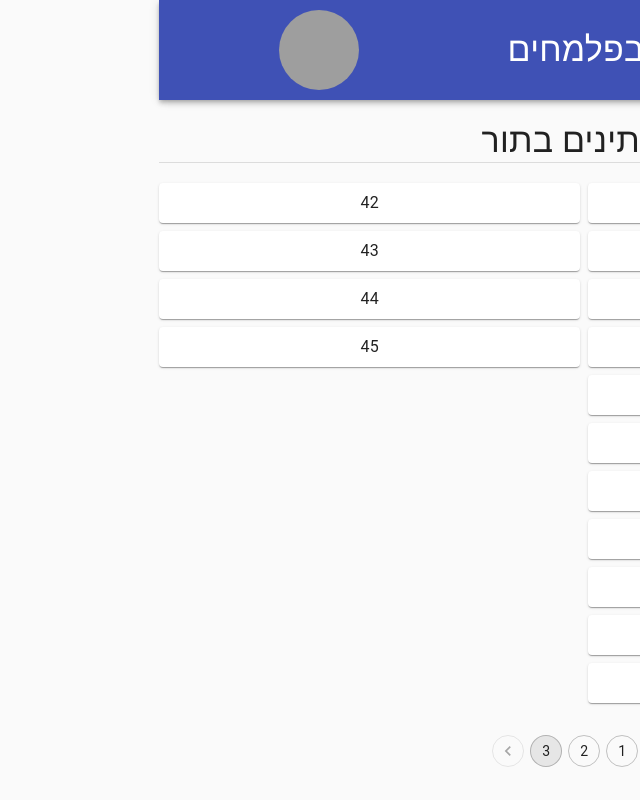
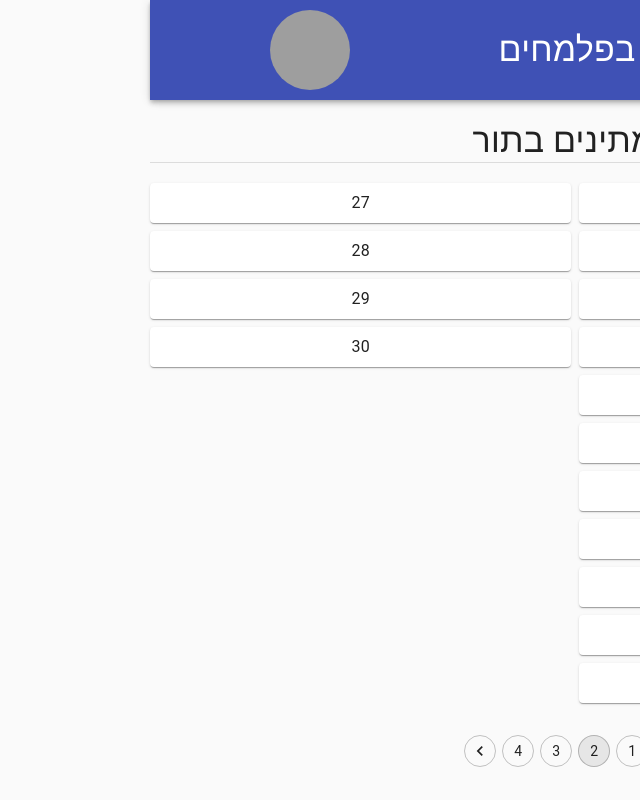
Before and after one commit to AmitFeldman/queue-rona, a React (Create React App) app: page /schedule in a window 1280 px wide. Shown: the whole page, without its empty margins (640-1280 px from the left). Built offline with nearby package versions, Linux system fonts and the light colour scheme; what jss-rtl would draw is missing.

Commit message:
split up into files

```diff
--- /dev/null
+++ b/src/components/Header.js
@@ -0,0 +1,14 @@
+import {Divider, Typography} from '@material-ui/core';
+import React from 'react';
+
+const Header = ({text}) => {
+  return (
+    <>
+      <Typography variant="h4">{text}</Typography>
+      <Divider />
+      <br />
+    </>
+  );
+};
+
+export default Header;
--- a/src/components/ScheduleView.js
+++ b/src/components/ScheduleView.js
@@ -1,23 +1,15 @@
-import React, {useEffect} from 'react';
-import {Grid, Typography, Divider, makeStyles} from '@material-ui/core';
+import React from 'react';
+import {Grid, makeStyles, Typography} from '@material-ui/core';
 import {useUsers} from '../context/users-context';
 import {useStations} from '../context/stations-context';
 import Paper from '@material-ui/core/Paper';
 import Box from '@material-ui/core/Box';
 import Pagination from '@material-ui/lab/Pagination';
+import Header from './Header';
+import Station from './Station';
 
 const USERS_PER_PAGE = 15;
-const PAGE_INTERVAL_TIMEOUT = 2000;
-
-const Title = ({text}) => {
-  return (
-    <>
-      <Typography variant="h4">{text}</Typography>
-      <Divider />
-      <br />
-    </>
-  );
-};
+const PAGE_INTERVAL_TIMEOUT = 3000;
 
 const useStyles = makeStyles((theme) => ({
   root: {
@@ -28,32 +20,6 @@ const useStyles = makeStyles((theme) => ({
   },
 }));
 
-const ALERT_TIMEOUT = 3000;
-
-const Station = ({name, current}) => {
-  const [alert, setAlert] = React.useState(false);
-
-  React.useEffect(() => {
-    if (current !== undefined) {
-      setAlert(true);
-      setTimeout(() => {
-        setAlert(false);
-      }, ALERT_TIMEOUT);
-    }
-  }, [current]);
-
-  return (
-    <Paper style={{backgroundColor: alert ? 'lightgreen' : 'white'}}>
-      <Box p={1}>
-        <Typography variant="h3">{name}</Typography>
-        <Typography variant="h6">
-          {current !== undefined ? 'חייל בעמדה: ' + current : 'העמדה פנויה'}
-        </Typography>
-      </Box>
-    </Paper>
-  );
-};
-
 const ScheduleView = () => {
   const {users} = useUsers();
   const {stations} = useStations();
@@ -63,7 +29,7 @@ const ScheduleView = () => {
   React.useEffect(() => {
     const intervalId = setInterval(() => {
       setPage((p) => {
-        const pagesCount = Math.floor(users.length / USERS_PER_PAGE);
+        const pagesCount = Math.ceil(users.length / USERS_PER_PAGE);
         return p < pagesCount ? p + 1 : 1;
       });
     }, PAGE_INTERVAL_TIMEOUT);
@@ -76,7 +42,7 @@ const ScheduleView = () => {
   return (
     <Grid container spacing={1}>
       <Grid item xs={4}>
-        <Title text={'תחנות'} />
+        <Header text={'תחנות'} />
 
         <Box height="70vh">
           <Grid
@@ -95,7 +61,7 @@ const ScheduleView = () => {
       </Grid>
 
       <Grid item xs={8}>
-        <Title text={'ממתינים בתור'} />
+        <Header text={'ממתינים בתור'} />
 
         <Box height="70vh">
           <Grid className={root} container direction="column" spacing={1}>
@@ -114,7 +80,7 @@ const ScheduleView = () => {
 
           <Pagination
             classes={{ul: pagination}}
-            count={Math.floor(users.length / USERS_PER_PAGE)}
+            count={Math.ceil(users.length / USERS_PER_PAGE)}
             variant="outlined"
             page={page}
             onChange={(e, p) => setPage(p)}
--- /dev/null
+++ b/src/components/Station.js
@@ -0,0 +1,32 @@
+import {Typography} from '@material-ui/core';
+import React from 'react';
+import Paper from '@material-ui/core/Paper';
+import Box from '@material-ui/core/Box';
+
+const ALERT_TIMEOUT = 3000;
+
+const Station = ({name, current}) => {
+  const [alert, setAlert] = React.useState(false);
+
+  React.useEffect(() => {
+    if (current !== undefined) {
+      setAlert(true);
+      setTimeout(() => {
+        setAlert(false);
+      }, ALERT_TIMEOUT);
+    }
+  }, [current]);
+
+  return (
+    <Paper style={{backgroundColor: alert ? 'lightgreen' : 'white'}}>
+      <Box p={1}>
+        <Typography variant="h3">{name}</Typography>
+        <Typography variant="h6">
+          {current !== undefined ? 'חייל : ' + current : 'העמדה פנויה'}
+        </Typography>
+      </Box>
+    </Paper>
+  );
+};
+
+export default Station;
```
